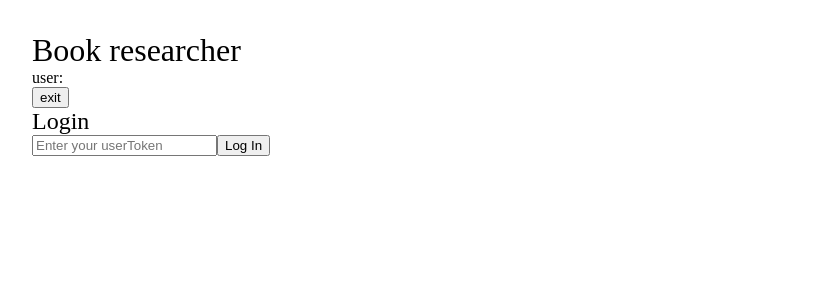
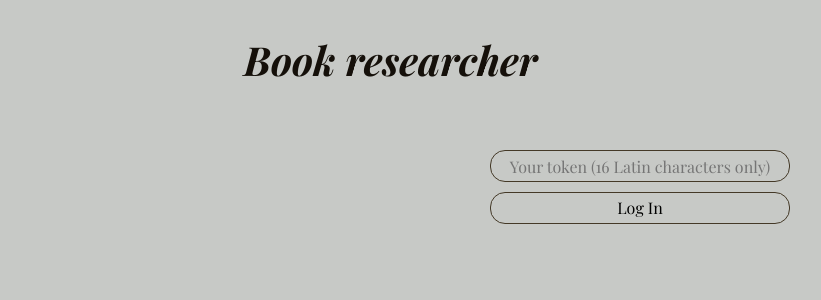
Before and after one commit to Nikitashalimov/Book-Searcher, a Vue app: page /login in a window 1280 px wide. Shown: the top 300 px of the page, without its empty margins (0-821 px from the left). Built offline with nearby package versions, Linux system fonts and the light colour scheme.

Commit message:
style loginView, style header, add fonts

```diff
--- a/src/assets/base.css
+++ b/src/assets/base.css
@@ -1,7 +1,78 @@
+/* Указываем box sizing */
 *,
 *::before,
 *::after {
   box-sizing: border-box;
+}
+
+/* Убираем внутренние отступы */
+ul[class],
+ol[class] {
+  padding: 0;
+}
+
+/* Убираем внешние отступы */
+body,
+h1,
+h2,
+h3,
+h4,
+p,
+ul[class],
+ol[class],
+li,
+figure,
+figcaption,
+blockquote,
+dl,
+dd {
   margin: 0;
-  font-weight: normal;
 }
+
+/* Выставляем основные настройки по-умолчанию для body */
+body {
+  min-height: 100vh;
+  scroll-behavior: smooth;
+  text-rendering: optimizeSpeed;
+  line-height: 1.5;
+}
+
+/* Удаляем стандартную стилизацию для всех ul и il, у которых есть атрибут class*/
+ul[class],
+ol[class] {
+  list-style: none;
+}
+
+/* Элементы a, у которых нет класса, сбрасываем до дефолтных стилей */
+a:not([class]) {
+  text-decoration-skip-ink: auto;
+}
+
+/* Упрощаем работу с изображениями */
+img {
+  max-width: 100%;
+  display: block;
+}
+
+/* Указываем понятную периодичность в потоке данных у article*/
+article > * + * {
+  margin-top: 1em;
+}
+
+/* Наследуем шрифты для инпутов и кнопок */
+input,
+button,
+textarea,
+select {
+  font: inherit;
+}
+
+/* Удаляем все анимации и переходы для людей, которые предпочитай их не использовать */
+/* @media (prefers-reduced-motion: reduce) {
+  * {
+    animation-duration: 0.01ms !important;
+    animation-iteration-count: 1 !important;
+    transition-duration: 0.01ms !important;
+    scroll-behavior: auto !important;
+  }
+}  */
--- a/src/assets/main.css
+++ b/src/assets/main.css
@@ -1,7 +1,65 @@
 @import './base.css';
 
+:root {
+  --primary-color: #C7C9C6;
+  /* Основной цвет */
+  --secondary-color: #9FA194;
+  /* Вторичный цвет */
+  --outline-color: #443927;
+  /* Обводной цвет */
+  --accent-color: #BA5809;
+  /* Акцентный цвет */
+  --text-color: #15100A;
+  /* Цвет текста */
+}
+
+@font-face {
+  font-family: Bold_fonts;
+  src: url(./fonts/PlayfairDisplay-BoldItalic.ttf);
+}
+
+@font-face {
+  font-family: Main_fonts;
+  src: url(./fonts/PlayfairDisplay-Regular.ttf);
+}
+
+@media (max-width:767px) {
+  html {
+    font-size: 62.5%;
+  }
+
+  #app {
+    width: 90%;
+  }
+}
+
+@media (min-width:768px) and (max-width:1199px) {
+  html {
+    font-size: 62.5%;
+  }
+
+  #app {
+    width: 80%;
+  }
+}
+
+@media (min-width: 1200px) {
+  html {
+    font-size: 62.5%;
+  }
+
+  #app {
+    width: 66.6%;
+  }
+}
+
+body {
+  background-color: var(--primary-color);
+}
+
 #app {
+  min-width: 360px;
   max-width: 1280px;
   margin: 0 auto;
-  padding: 2rem;
+  padding: 3rem;
 }
--- a/src/components/Header.vue
+++ b/src/components/Header.vue
@@ -1,10 +1,9 @@
 <template>
-  <header>
-    <h1>Book researcher</h1>
-    <div>
-      <span>user:</span>
-      <h3>{{ getUserToken }}</h3>
-      <button @click="logout">exit</button>
+  <header class="header">
+    <h1 class="header_logo">Book researcher</h1>
+    <div v-if="getUserToken" class="header_login_block">
+      <h3 class="user_token">{{ getUserToken }}</h3>
+      <button class="button_logout" @click="logout">Exit</button>
     </div>
   </header>
 </template>
@@ -29,4 +28,73 @@ export default {
 
 
 <style>
+@media (max-width: 767px) {
+  .header {
+    flex-direction: column-reverse;
+  }
+
+  .header_logo {
+    margin-right: auto;
+  }
+
+  .header_login_block {
+    width: 100%;
+    justify-content: space-between;
+  }
+}
+
+@media (min-width: 768px) {
+  .header {
+    justify-content: space-between;
+    align-items: center;
+  }
+}
+
+.header {
+  display: flex;
+  margin-bottom: 2rem;
+}
+
+.header_logo {
+  font-size: 4rem;
+  font-family: Bold_fonts;
+  color: var(--text-color);
+}
+
+.header_login_block {
+  display: flex;
+}
+
+.user_token {
+  display: flex;
+  justify-content: center;
+  align-items: center;
+  margin-right: 1rem;
+  font-size: 1.6rem;
+  font-family: Main_fonts;
+  color: var(--text-color);
+}
+
+.button_logout {
+  font-size: 1.6rem;
+  font-family: Main_fonts;
+  width: 6rem;
+  height: 3.5rem;
+  background-color: var(--primary-color);
+  border: 3px solid var(--outline-color);
+  border-radius: 1rem;
+  box-sizing: border-box;
+}
+
+.button_logout:hover {
+  cursor: pointer;
+  border-width: 4px;
+  background-color: var(--secondary-color);
+}
+
+.button_logout:active {
+  font-size: 1.4rem;
+  border-width: 4px;
+  background-color: var(--accent-color);
+}
 </style>
--- a/src/views/LoginView.vue
+++ b/src/views/LoginView.vue
@@ -1,13 +1,18 @@
 <template>
   <main>
-    <h2>Login</h2>
+    <form @submit.prevent="submit" class="form_login" v-if="!isLoading">
       <input
+        ref="tokenInput"
+        class="form_login_input"
         type="text"
         @keyup.enter="login"
         v-model="newToken"
-      placeholder="Enter your userToken"
+        placeholder="Your token (16 Latin characters only)"
       />
-    <button @click="login">Log In</button>
+      <button class="form_login_button" @click="login">Log In</button>
+    </form>
+
+    <div class="spinner" v-if="isLoading"></div>
   </main>
 </template>
 
@@ -19,6 +24,7 @@ export default {
   data() {
     return {
       newToken: "",
+      isLoading: false,
     };
   },
   computed: {
@@ -30,13 +36,19 @@ export default {
       const tokenPattern = /^[A-Za-z]{16}$/;
 
       if (tokenPattern.test(this.newToken)) {
+        this.isLoading = true;
+        setTimeout(() => {
           this.setUserToken(this.newToken);
-        console.log(`Логин сохранен в LocalStorage ${this.newToken}`);
-
+          this.isLoading = false;
           this.$router.replace("/");
+        }, 3000);
       } else {
-        console.log(this.newToken);
-        console.log("Токен неверного формата");
+        this.newToken = "";
+        this.$refs.tokenInput.classList.add("invalid-token");
+        setTimeout(() => {
+          this.$refs.tokenInput.classList.remove("invalid-token");
+        }, 400);
+        return;
       }
     },
   },
@@ -50,4 +62,101 @@ export default {
 
 
 <style>
+.form_login {
+  margin-top: 6rem;
+  display: flex;
+  flex-direction: column;
+  align-items: center;
+  font-family: Main_fonts;
+}
+
+.form_login_input,
+.form_login_button {
+  width: 30rem;
+  height: 3.2rem;
+  border: 1px solid;
+  border-radius: 1.5rem;
+  border-color: var(--outline-color);
+  background-color: var(--primary-color);
+  text-align: center;
+  font-size: 1.6rem;
+}
+
+.form_login_input {
+  outline: none;
+}
+
+.form_login_input:focus {
+  cursor: pointer;
+  background-color: var(--secondary-color);
+}
+
+.invalid-token {
+  animation: shake 0.4s ease-in-out;
+}
+
+.invalid-token::placeholder {
+  color: var(--accent-color);
+}
+
+@keyframes shake {
+  0%,
+  100% {
+    transform: translateX(0);
+    font-size: 1.6rem;
+  }
+  25% {
+    transform: translateX(-2px);
+    font-size: 1.66rem;
+  }
+  50% {
+    transform: translateX(2px);
+    font-size: 1.66rem;
+  }
+  75% {
+    transform: translateX(-2px);
+    font-size: 1.66rem;
+  }
+}
+
+.form_login_button {
+  margin-top: 1rem;
+  position: relative;
+}
+
+.form_login_button:hover {
+  cursor: pointer;
+  background-color: var(--secondary-color);
+}
+
+.form_login_button:active {
+  cursor: pointer;
+  background-color: var(--accent-color);
+  font-size: 1.4rem;
+}
+
+.spinner {
+  content: "";
+  width: 4rem;
+  height: 4rem;
+  border-radius: 50%;
+  border-left: 5px solid var(--secondary-color);
+  border-top: 5px solid var(--secondary-color);
+  border-right: 5px solid transparent;
+  border-bottom: 5px solid var(--secondary-color);
+  margin-top: 10rem;
+  margin-left: auto;
+  margin-right: auto;
+  animation: spinner 0.8s linear infinite;
+}
+
+@keyframes spinner {
+  from {
+    transform: rotate(0deg);
+  }
+
+  to {
+    transform: rotate(360deg);
+  }
+}
 </style>
```
Also changed, not shown: src/assets/fonts/PlayfairDisplay-BoldItalic.ttf (added), src/assets/fonts/PlayfairDisplay-Regular.ttf (added), task.txt. Lines whose indentation alone changed are shown as unchanged.
